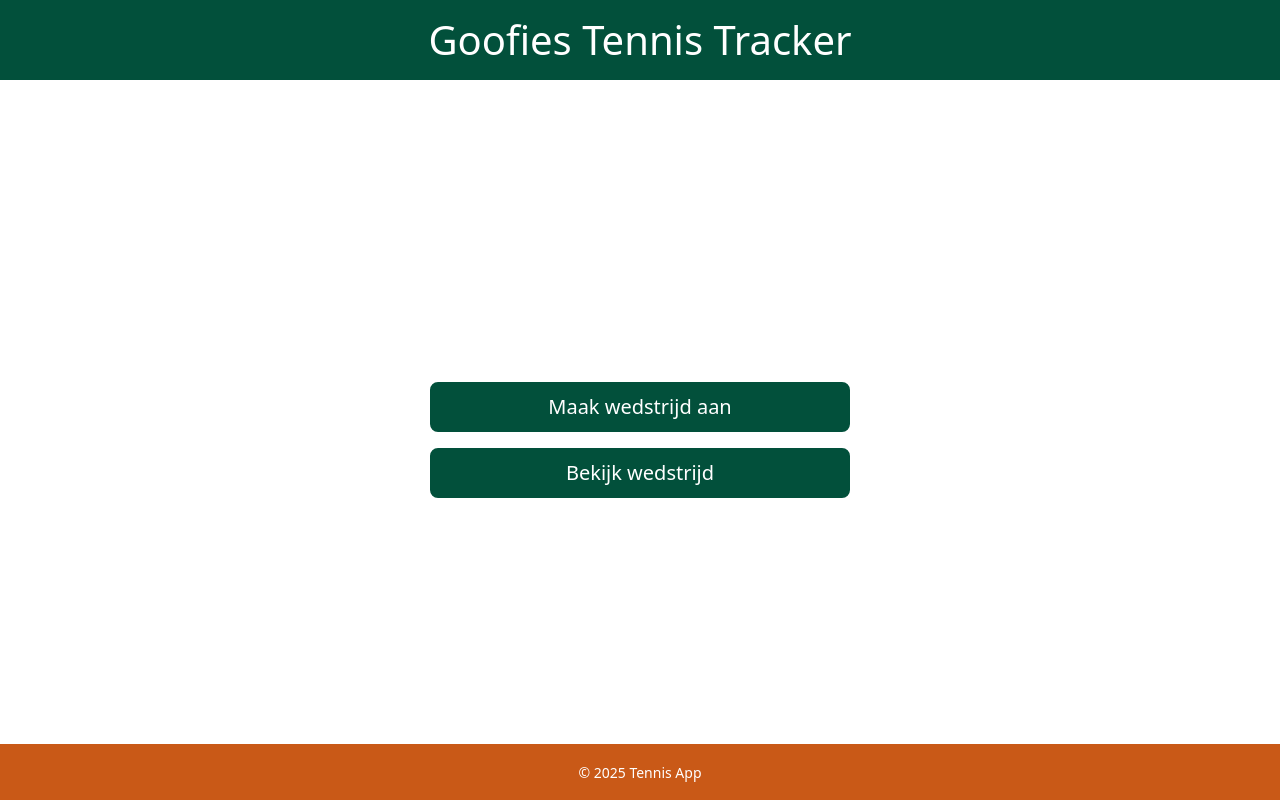
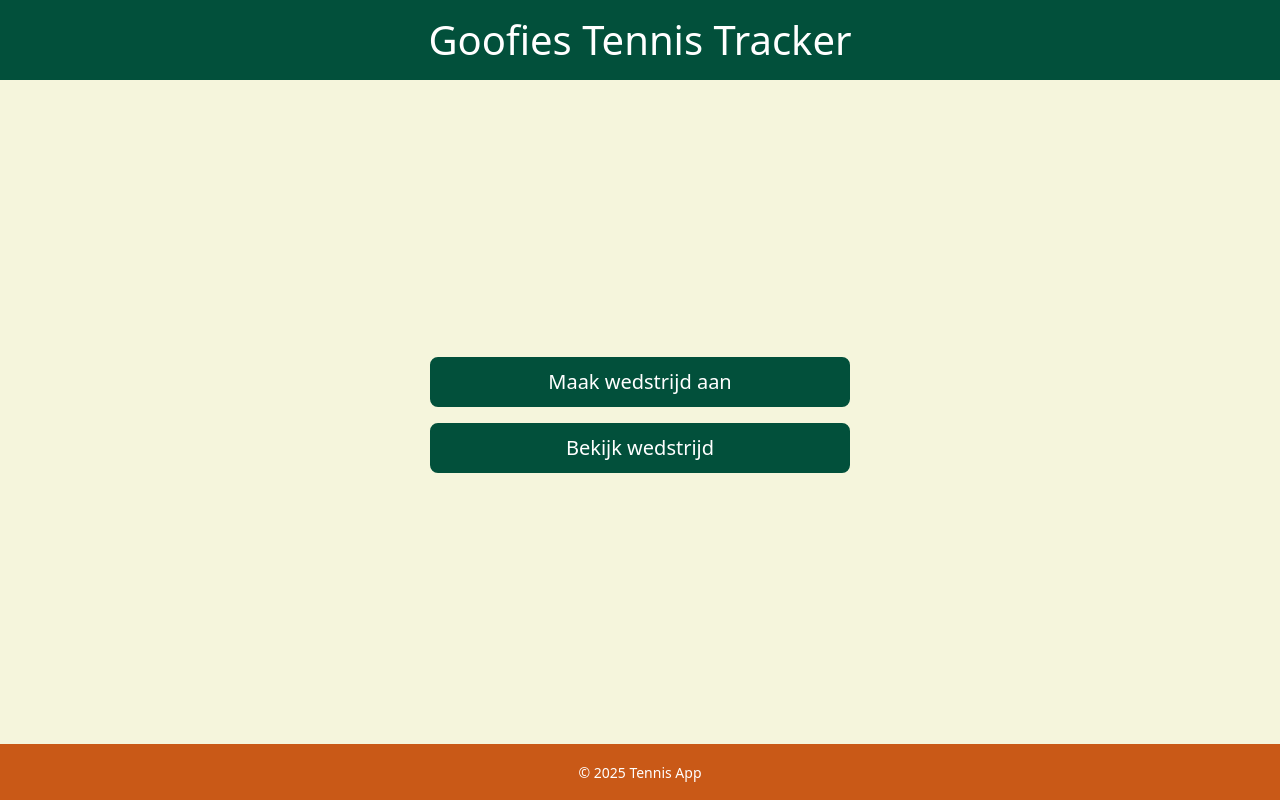
Before and after one commit to gjwglasbergen/tennis-app, a Flask app: page / in a window 1280 px wide. Run offline with Flask 3, Linux system fonts and the light colour scheme.

Commit message:
fixed padding

```diff
--- a/src/static/css/style.css
+++ b/src/static/css/style.css
@@ -2,7 +2,6 @@
 .footer-red {
     background-color: #c95917;
     color: white;
-    /* eerder stond hier dezelfde kleur als achtergrond, aangepast */
 }
 
 .header-green {
@@ -24,6 +23,7 @@
 }
 
 
+/* Active lampjes */
 .dot {
     height: 12px;
     width: 12px;
@@ -31,13 +31,21 @@
     display: inline-block;
 }
 
+
 .bg-success {
     background-color: #28a745;
 }
 
-/* green */
+
 .bg-danger {
     background-color: #dc3545;
 }
 
-/* red */
+body {
+    background-color: beige;
+}
+
+main {
+    padding-bottom: 60px;
+    padding-top: 10px
+}
```
